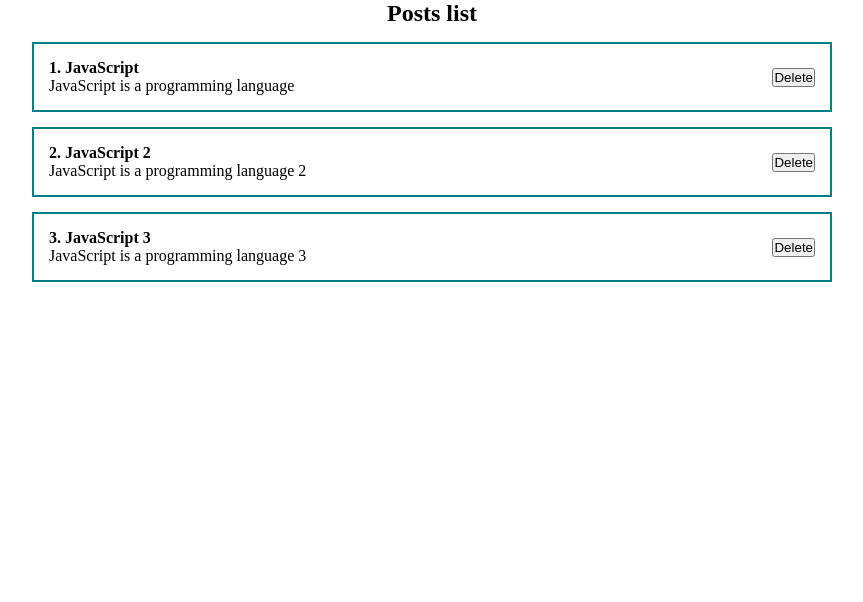
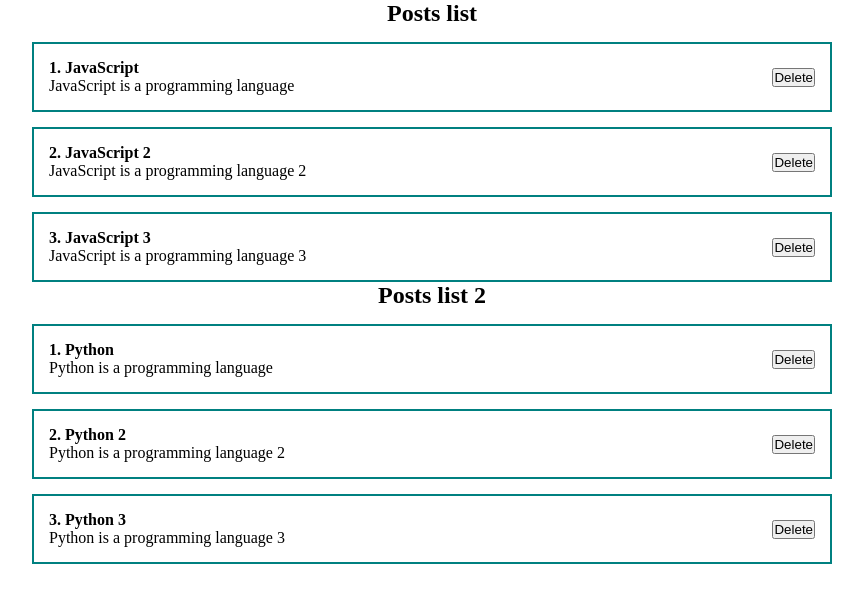
Before and after one commit to OollNalivai/react-js-uibitv-fundamental-2023, a React (Create React App) app: page / in a window 1280 px wide. Shown: the top 602 px of the page, without its empty margins (208-1071 px from the left). Built offline with nearby package versions, Linux system fonts and the light colour scheme.

Commit message:
fetch: post list new component

```diff
--- a/src/App.js
+++ b/src/App.js
@@ -3,6 +3,7 @@
 // import ClassCounter from './components/ClassCounter';
 import './styles/App.css';
 import PostItem from './components/PostItem';
+import PostList from './components/PostList';
 
 function App() {
     const [posts, setPosts] = useState([
@@ -23,12 +24,28 @@
         }
     ])
 
+    const [posts2, setPosts2] = useState([
+        {
+            id: 1,
+            title: 'Python',
+            body: 'Python is a programming language'
+        },
+        {
+            id: 2,
+            title: 'Python 2',
+            body: 'Python is a programming language 2'
+        },
+        {
+            id: 3,
+            title: 'Python 3',
+            body: 'Python is a programming language 3'
+        }
+    ])
+
     return (
         <div className="App">
-            <h2 style={{textAlign: 'center'}}>Posts list</h2>
-            {posts.map((post) =>
-                <PostItem post={post} key={post.id}/>
-            )}
+            <PostList posts={posts} title='Posts list'/>
+            <PostList posts={posts2} title='Posts list 2'/>
         </div>
     );
 }
--- a/src/components/PostList.jsx
+++ b/src/components/PostList.jsx
@@ -0,0 +1,17 @@
+import React from 'react';
+import PostItem from './PostItem';
+
+const PostList = ({posts, title}) => {
+    return (
+        <div>
+            <h2 style={{textAlign: 'center'}}>
+                {title}
+            </h2>
+            {posts.map((post) =>
+                <PostItem post={post} key={post.id}/>
+            )}
+        </div>
+    );
+};
+
+export default PostList;
```
